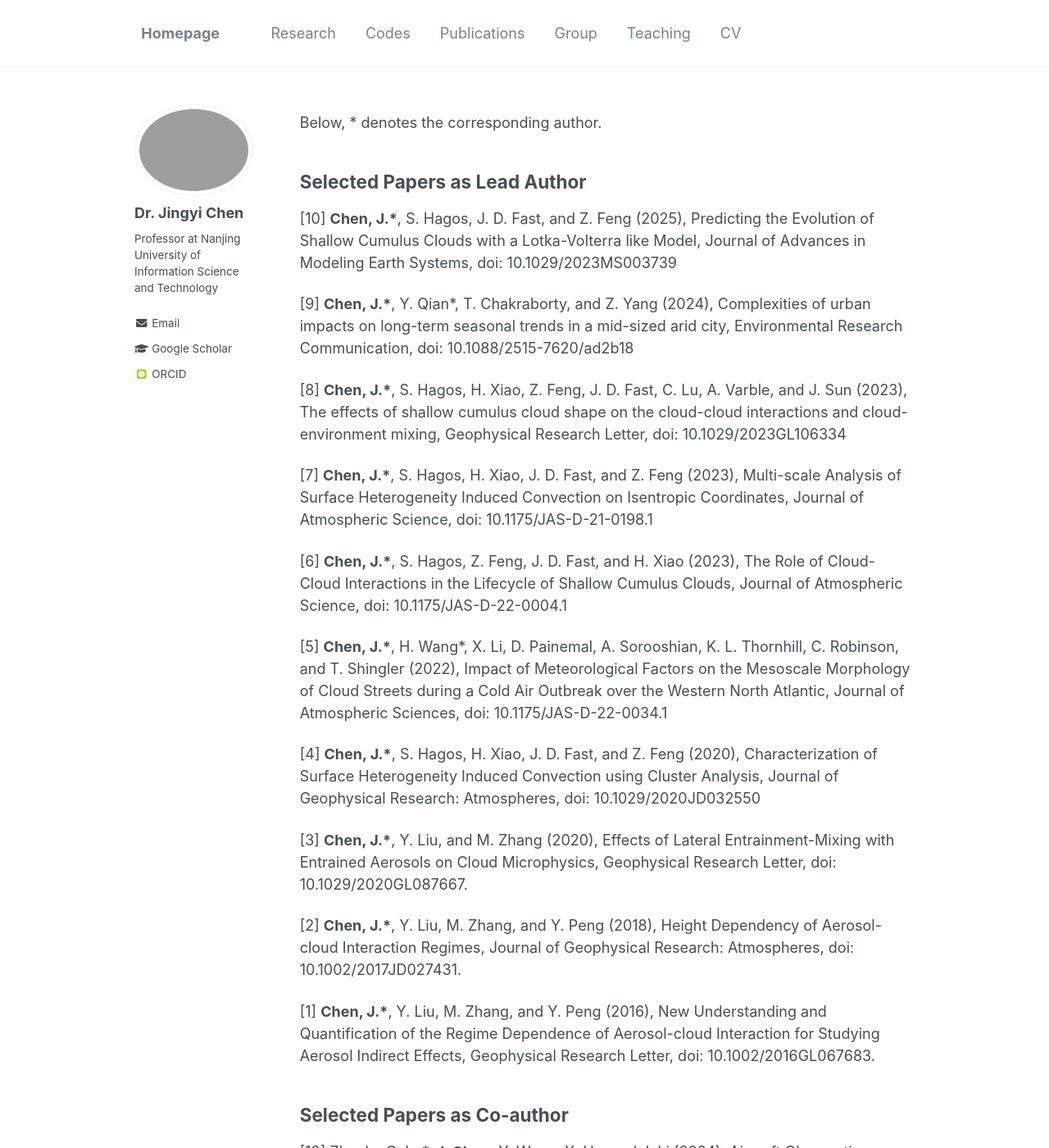
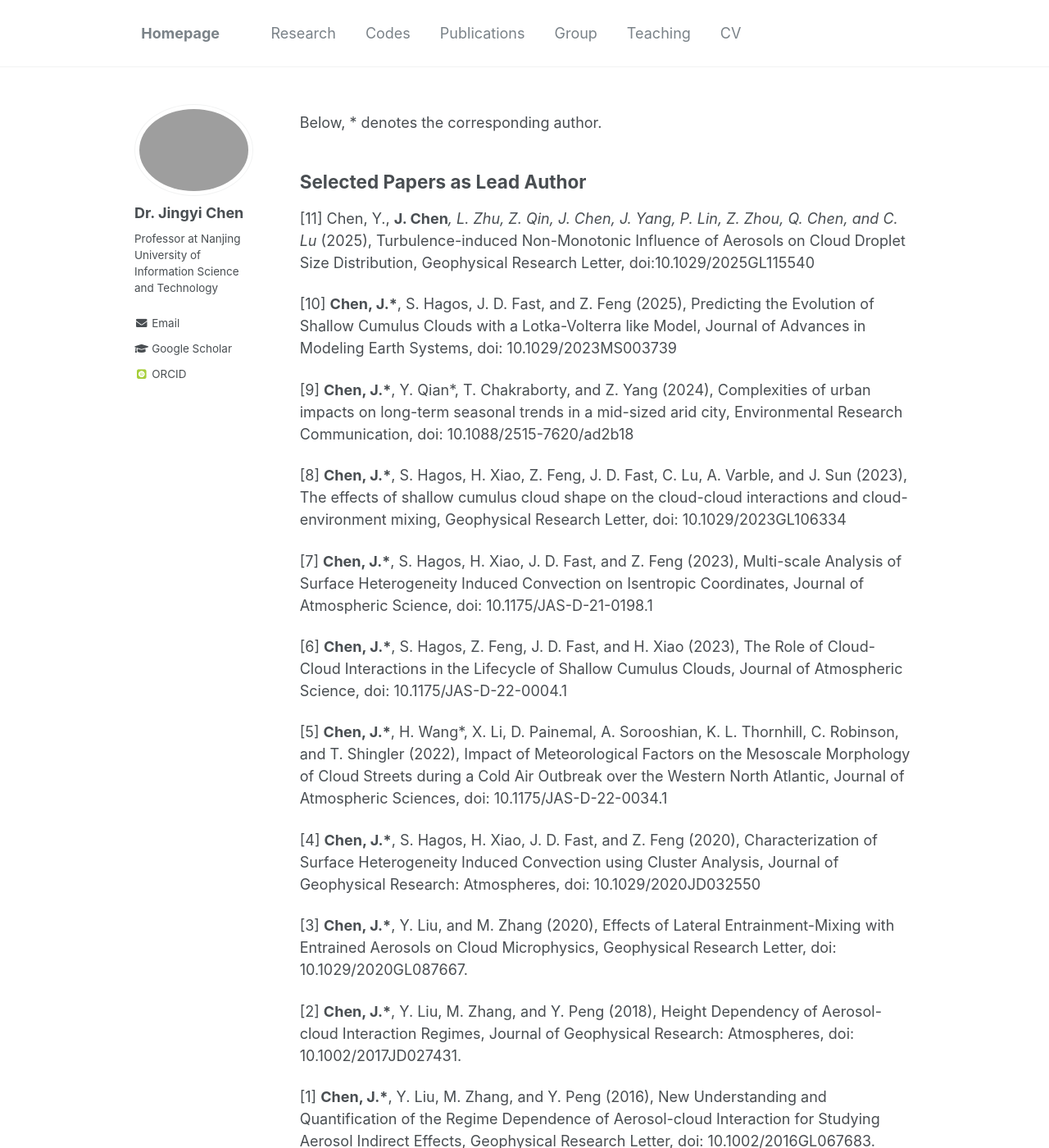
Before and after one commit to Jingyi-Chen/jingyi-chen.github.io, a Jekyll site: the page built from _pages/publications.md, in a window 1280 px wide and 1400 px high. Shown: the whole window at 82% size. Built offline with Jekyll 4.4.1, drawn with Linux system fonts in a browser that asks for light colours; some web fonts are replaced; some of the changed text lies outside the part shown.

Commit message:
Update publications.md

```diff
--- a/_pages/publications.md
+++ b/_pages/publications.md
@@ -8,6 +8,7 @@ Below, * denotes the corresponding author.
 
 Selected Papers as Lead Author
 ---
+[11] Chen, Y., **J. Chen***, L. Zhu, Z. Qin, J. Chen, J. Yang, P. Lin, Z. Zhou, Q. Chen, and C. Lu* (2025), Turbulence-induced Non-Monotonic Influence of Aerosols on Cloud Droplet Size Distribution, Geophysical Research Letter, doi:10.1029/2025GL115540
 
 [10] **Chen, J.\***, S. Hagos, J. D. Fast, and Z. Feng (2025), Predicting the Evolution of Shallow Cumulus Clouds with a Lotka-Volterra like Model, Journal of Advances in Modeling Earth Systems, doi: 10.1029/2023MS003739
 
@@ -32,6 +33,7 @@ Selected Papers as Lead Author
 
 Selected Papers as Co-author
 ---
+[14] Hagos, S.*, F. Zhe, A. Varble, S. Tai, and **J. Chen** (2025), The impacts of rotational mixing on the precipitation simulated by a convection permitting model, Journal of Advances in Modeling Earth Systems, doi: 10.1029/2024MS004524
 
 [13] Zhu, L., C. Lu\*, **J. Chen**, Y. Wang, X. He, and J. Li (2024), Aircraft Observations Reveal Aerosol Suppression of Cumulus Entrainment Rates, Geophysical Research Letter, doi: 10.1029/2024GL110881
 
```
